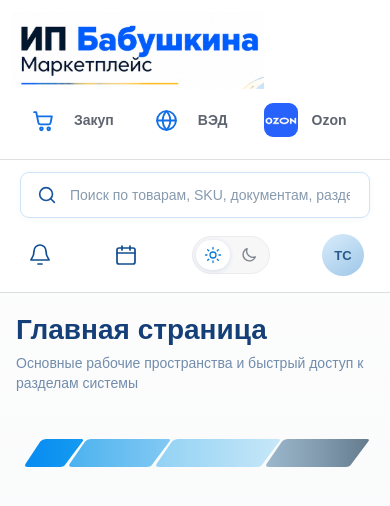
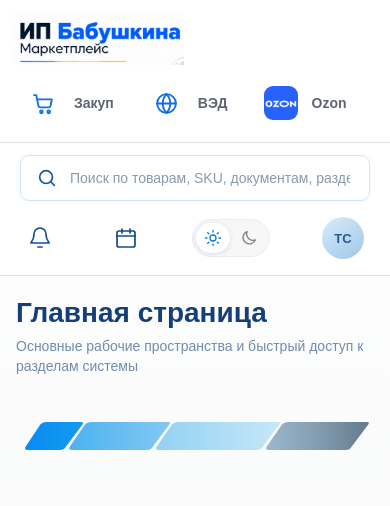
Before and after one commit to Raidis6023/zakup-automation, a Next.js app: page / in a window 390 px wide. Shown: the top 506 px of the page. Built offline with nearby package versions, Linux system fonts and the light colour scheme.

Commit message:
Update home.css

```diff
--- a/app/home.css
+++ b/app/home.css
@@ -39,7 +39,7 @@
   height: 100vh;
 
   padding:
-    88px
+    16px
     12px
     24px;
 
@@ -51,6 +51,46 @@
     var(--border);
 
   z-index: 20;
+}
+
+
+/* ============================================================
+   COMPANY LOGO
+   ============================================================ */
+
+.home-company-logo {
+  display: flex;
+
+  align-items: center;
+
+  justify-content: flex-start;
+
+  width: 100%;
+
+  height: 58px;
+
+  margin-bottom: 14px;
+
+  padding:
+    0
+    4px;
+
+  overflow: hidden;
+}
+
+
+.home-company-logo-image {
+  display: block;
+
+  width: 100%;
+
+  max-width: 178px;
+
+  height: 56px;
+
+  object-fit: contain;
+
+  object-position: left center;
 }
 
 
@@ -1300,6 +1340,11 @@ html[data-theme="dark"]
       );
   }
 
+
+  .home-company-logo-image {
+    max-width: 154px;
+  }
+
 }
 
 
@@ -1326,6 +1371,26 @@ html[data-theme="dark"]
     border-bottom:
       1px solid
       var(--border);
+  }
+
+
+  .home-company-logo {
+    width: 190px;
+
+    height: 54px;
+
+    margin-bottom: 10px;
+
+    padding:
+      0
+      2px;
+  }
+
+
+  .home-company-logo-image {
+    max-width: 180px;
+
+    height: 52px;
   }
 
 
```
